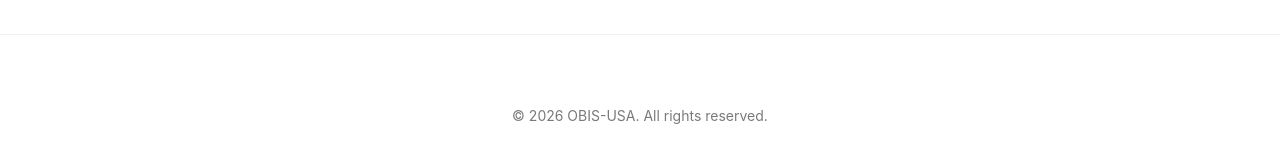
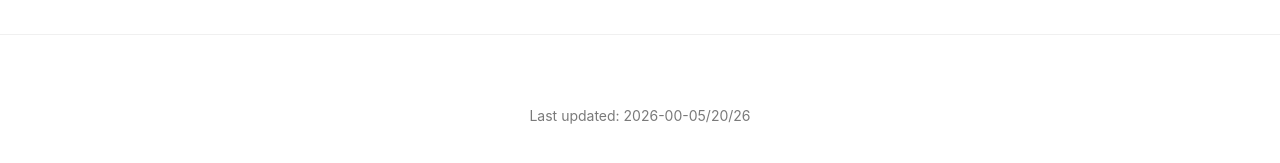
Before and after one commit to obis-usa/obis-usa.github.io, a Jekyll site: the page built from categories.md, in a window 1280 px wide. Shown: the part 729-892 px from the top of the page. Built offline with Jekyll 4.4.1, drawn with Linux system fonts in a browser that asks for light colours.

Commit message:
Update footer.html

```diff
--- a/_includes/footer.html
+++ b/_includes/footer.html
@@ -17,7 +17,7 @@
         </a>
       {% endif %}
     </nav>
-    <span>&copy; {{ site.time | date: '%Y' }} {{ site.title | escape }}. All rights reserved.</span>
+    <span>Last updated: {{ site.time | date: '%Y-%M-%D' }}</span>
   </div>
 </footer>
 <script async src="{{ "/assets/js/bundle.js" | relative_url }}"></script>
```
